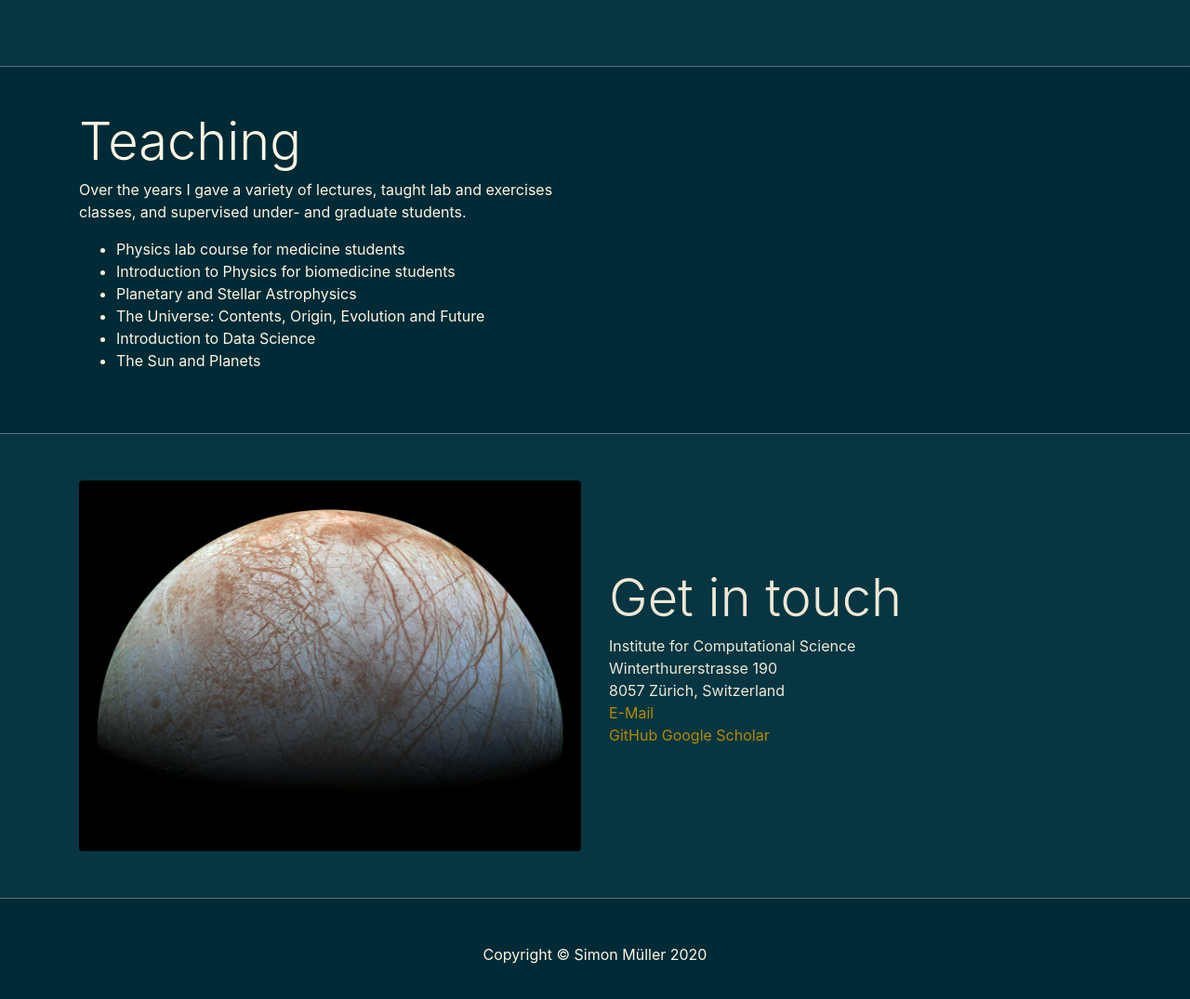
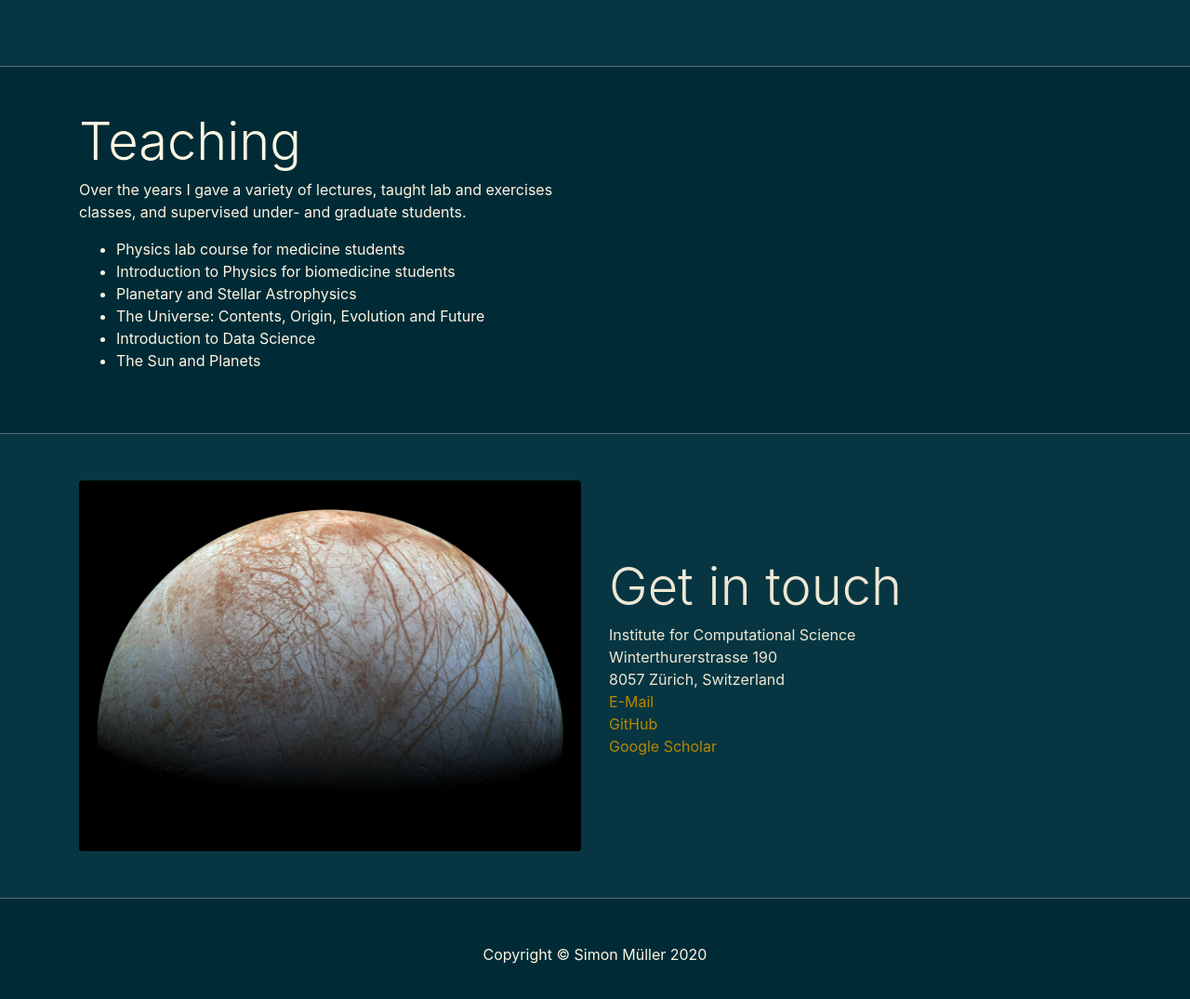
Before and after one commit to tiny-hippo/tiny-hippo.github.io, a website: page index.html in a window 1280 px wide. Shown: the part 2460-3535 px from the top of the page at 93% size. Drawn offline with Linux system fonts and the light colour scheme.

Commit message:
Add line break

```diff
--- a/index.html
+++ b/index.html
@@ -157,7 +157,7 @@
               	Winterthurerstrasse 190 <br />
               	8057 Zürich, Switzerland <br />
                 <a href="mailto:simonandres.mueller@uzh.ch">E-Mail</a> <br />
-                <a href="https://github.com/tiny-hippo">GitHub</a>
+                <a href="https://github.com/tiny-hippo">GitHub</a> <br />
                 <a href="https://scholar.google.com/citations?user=DAObqFoAAAAJ&hl=enhttps://github.com/tiny-hippo">Google Scholar</a>
               </p>
             </div>
```
